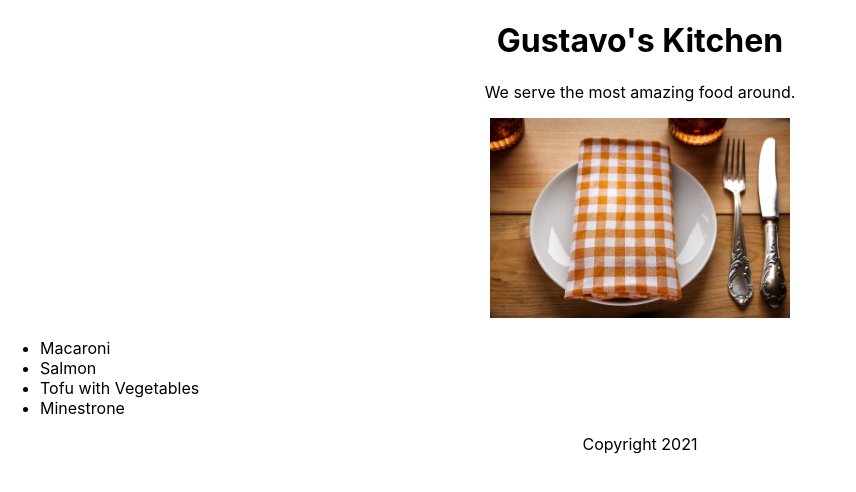
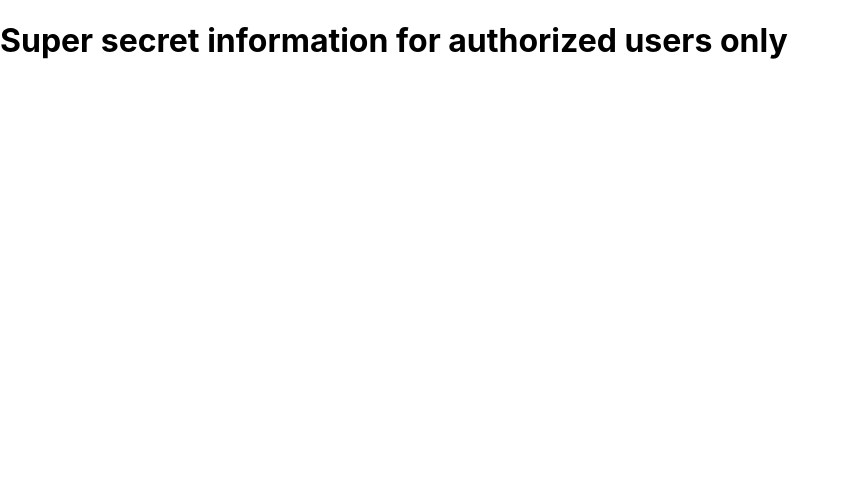
Before and after one commit to subzero783/react-essentials, a React (Create React App) app: page / in a window 1280 px wide. Shown: the top 492 px of the page, without its empty margins (0-856 px from the left). Built offline with nearby package versions, Linux system fonts and the light colour scheme.

Commit message:
left at video Understanding the useState Hook

```diff
--- a/src/App.js
+++ b/src/App.js
@@ -1,60 +1,31 @@
-import './App.css';
-import restaurant from './restaurant.jpg'
 
-function Header(props){
-
-  return(
-    <header>
-      <h1>{props.name}'s Kitchen</h1>
-    </header>
-  );
-}
-
-function Main(props){
-  return(
-    <section>
-      <p>We serve the most {props.adjective} food around.</p>
-      <img src={restaurant} height={200} alt="Napkin with silverware" />
-      <ul style={{
-        "textAlign" : "left"
-      }}>
-        {props.dishes.map((dish) =>
-          <li key={dish.id}>{dish.title}</li>
-        )}
-      </ul>
-    </section>
-  );
-}
-
-function Footer(props){
-  return(
-    <footer>
-      <p>Copyright {props.year}</p>
-    </footer>
-  );
-}
-
-const dishes = [
-  "Macaroni",
-  "Salmon",
-  "Tofu with Vegetables",
-  "Minestrone"
-];
-
-const dishObjects = dishes.map((dish, i) =>
-  ({id: i, title: dish})
-);
+import React from 'react'
+import './App.css'
 
 
 
-function App() {
-  return (
-    <div className="App">
-      <Header name="Gustavo" />
-      <Main adjective="amazing" dishes={dishObjects} />
-      <Footer year={new Date().getFullYear() } />
-    </div>
-  );
+function SecretComponent(){
+  return <h1>Super secret information for authorized users only</h1>
 }
 
-export default App;
+function RegularComponent(){
+  return <h1>Everyone can see this component</h1>
+}
+
+
+function App({authorized}) {
+  return(
+    <>
+      {authorized ? <SecretComponent/> : <RegularComponent/>}
+    </>
+  )
+  // return props.authorized ? <SecretComponent/> : <RegularComponent/>
+
+  // if(props.authorized){
+  //   return <SecretComponent/>
+  // }else{
+  //   return <RegularComponent/>
+  // }
+}
+
+export default App
--- a/src/index.js
+++ b/src/index.js
@@ -3,7 +3,14 @@ import ReactDOM from 'react-dom';
 import './index.css';
 import App from './App'
 
+const [mostImportantItem, second] = [
+  'boots',
+  'tent',
+  'headlamp'
+];
+console.log(mostImportantItem, second)
+
 ReactDOM.render(
-  <App/>,
+  <App authorized={true} />,
   document.getElementById('root')
 );
```
